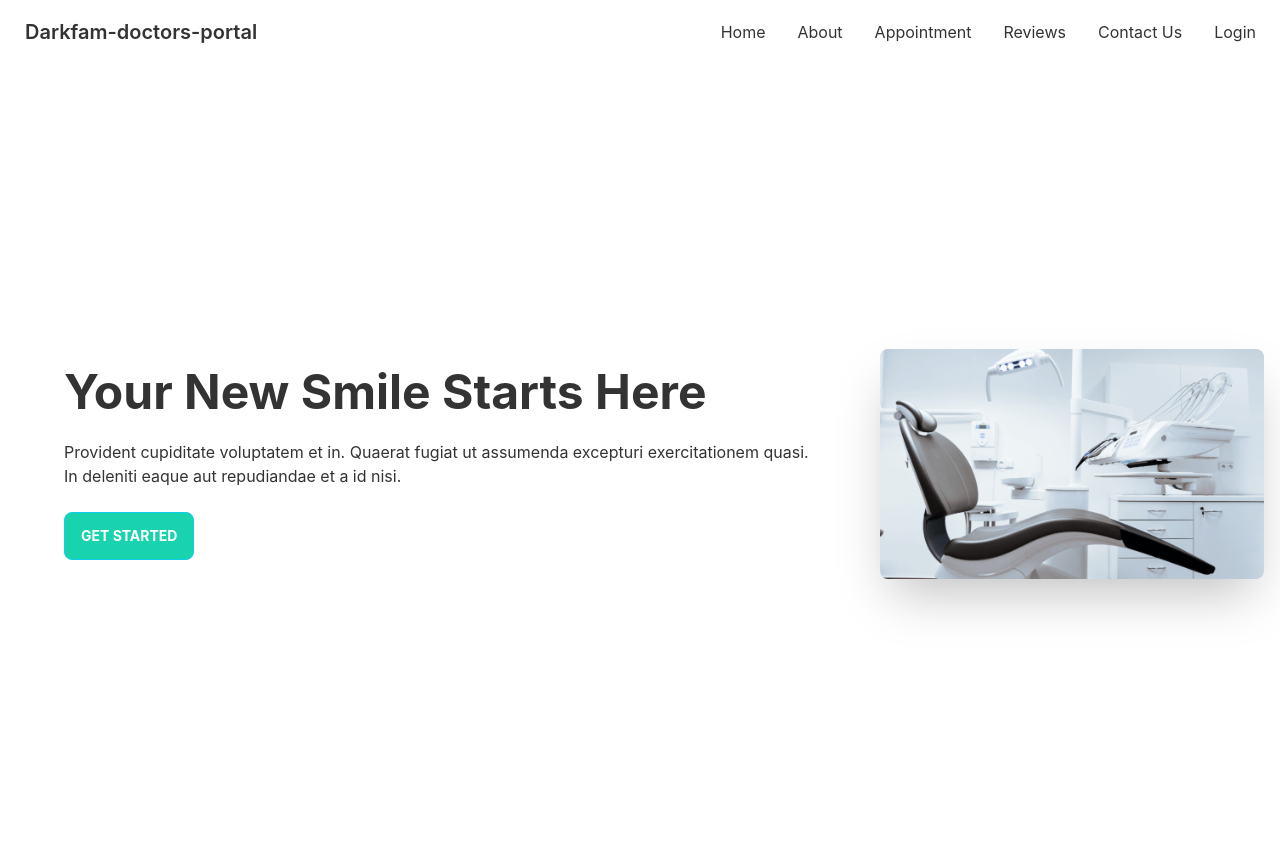
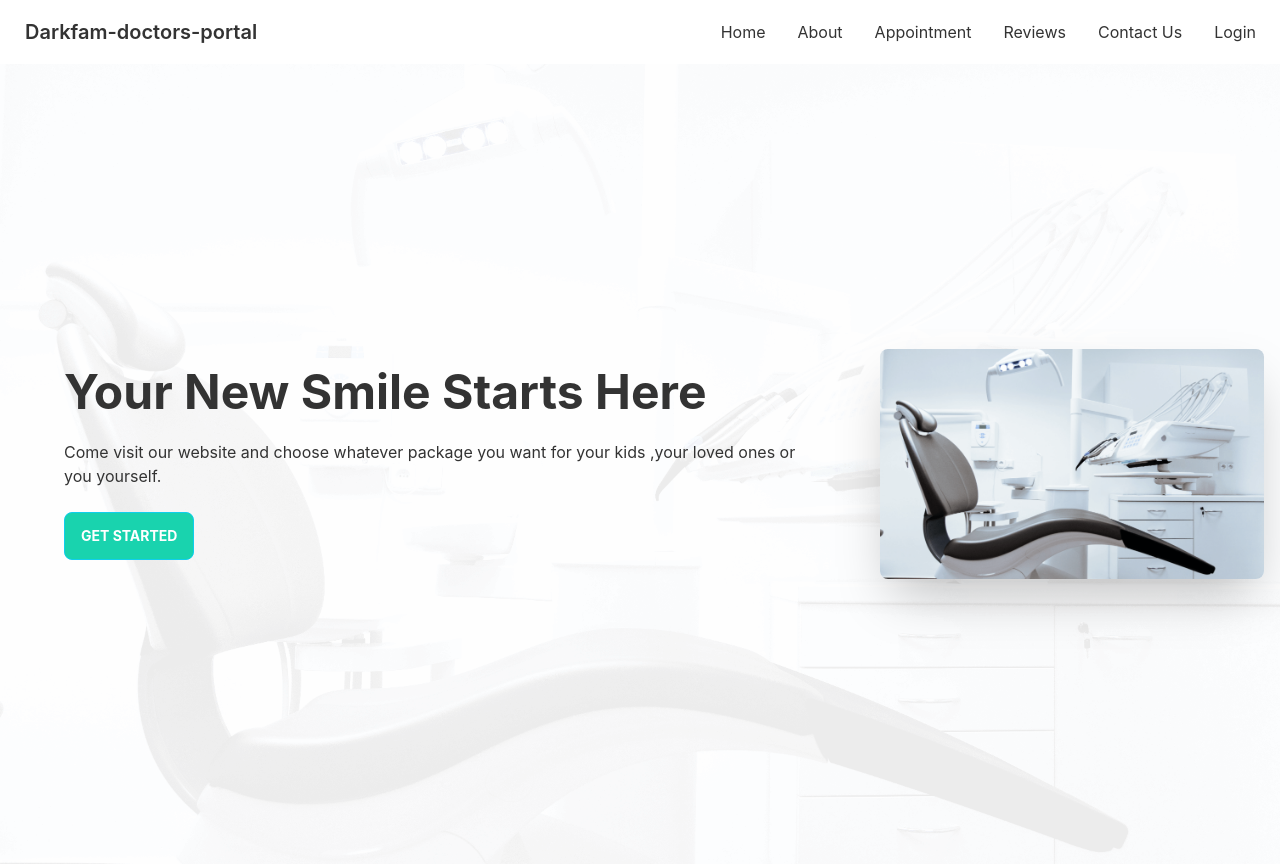
Before and after one commit to Noor-26/Doctor-s-portal, a React (Create React App) app: page / in a window 1280 px wide. Built offline with nearby package versions, Linux system fonts and the light colour scheme.

Commit message:
banner created

```diff
--- a/src/Components/Home/Banner/Banner.js
+++ b/src/Components/Home/Banner/Banner.js
@@ -3,12 +3,12 @@ import chairImg from '../../../images/images/chair.png';
 import bgImg from '../../../images/images/bg.png'
 const Banner = () => {
     return (
-        <div class={`hero min-h-screen bg-base-100 `}>
+        <div class="hero min-h-screen bg-base-100 " style={{backgroundImage: `url(${bgImg})`}} >
   <div class="hero-content flex-col lg:flex-row-reverse">
     <img src={chairImg}class="max-w-sm rounded-lg shadow-2xl" />
     <div className="px-12">
       <h1 class="text-5xl font-bold">Your New Smile Starts Here</h1>
-      <p class="py-6">Provident cupiditate voluptatem et in. Quaerat fugiat ut assumenda excepturi exercitationem quasi. In deleniti eaque aut repudiandae et a id nisi.</p>
+      <p class="py-6">Come visit our website and choose whatever package you want for your kids ,your loved ones or you yourself.</p>
       <button class="btn btn-primary font-bold text-white uppercase bg-gradient-to-r from-secondary to-primary hover:bg-gradient-to-l from-primary to-secondary">Get Started</button>
     </div>
   </div>
```
